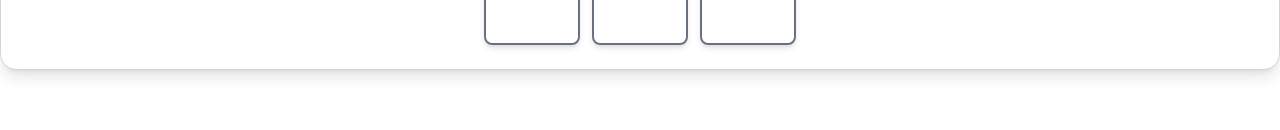
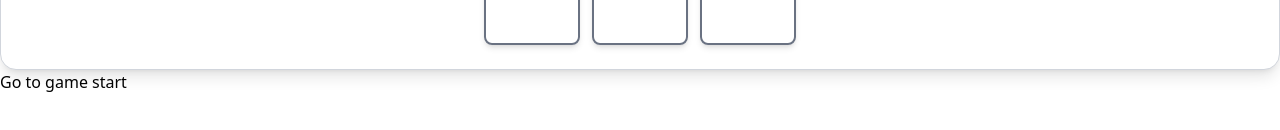
Before and after one commit to chathuranga-senanayaka/tic-tac-toe, a React (Vite) app: page / in a window 1280 px wide. Shown: the part 348-478 px from the top of the page. Built offline with nearby package versions, Linux system fonts and the light colour scheme.

Commit message:
implemant fn in Game

```diff
--- a/src/components/Game.jsx
+++ b/src/components/Game.jsx
@@ -9,8 +9,26 @@
 
   const handlePlay = (nextSquares) => {
     setHistory([...history, nextSquares]);
-    setXIsNext(!xIsNext);
+    setxIsNext(!xIsNext);
   };
+
+  function jumpTo(nextMove) {
+    // TODO
+  }
+
+  const moves = history.map((squares, move) => {
+    let description;
+    if (move > 0) {
+      description = "Go to move #" + move;
+    } else {
+      description = "Go to game start";
+    }
+    return (
+      <li key={move}>
+        <button onClick={() => jumpTo(move)}>{description}</button>
+      </li>
+    );
+  });
 
   return (
     <div>
@@ -18,7 +36,7 @@
         <Board xIsNext={xIsNext} squares={currentSquares} onPlay={handlePlay} />
       </div>
       <div className="game-info">
-        <ol>{/*TODO*/}</ol>
+        <ol>{moves}</ol>
       </div>
     </div>
   );
```
